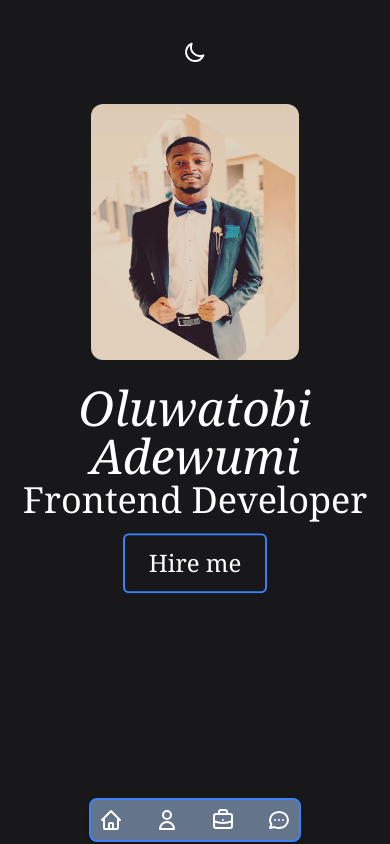
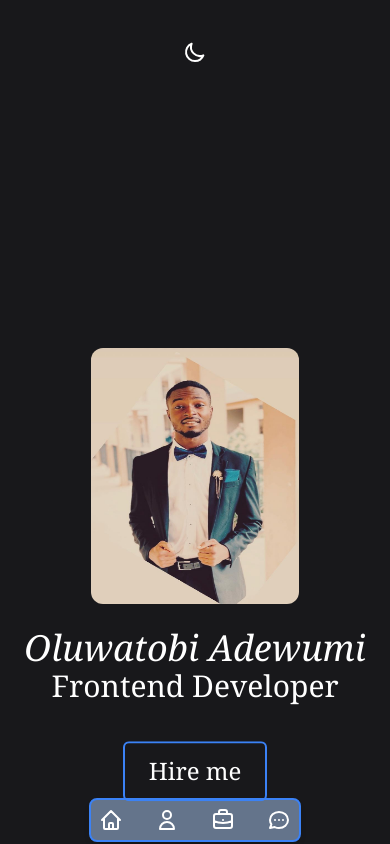
Before and after one commit to Classytobs/portfolio-11, a React (Create React App) app: page / in a window 390 px wide. Shown: the top 844 px of the page. Built offline with nearby package versions, Linux system fonts and the light colour scheme.

Commit message:
working on the screen responsiveness

```diff
--- a/src/Components/Home/Home.jsx
+++ b/src/Components/Home/Home.jsx
@@ -7,7 +7,7 @@ export default function Home() {
   const {theme, changeTheme}=useContext(ThemeContext);
 
   return (
-    <div className=' flex flex-col bg-zinc-900 gap-y-8 justify-start content-center py-8 min-h-screen max-w-full items-center'>
+    <div className=' flex flex-col bg-zinc-900 gap-y-8 justify-between content-center py-8 min-h-screen max-w-full items-center'>
       <div className='text-white p-2 cursor-pointer' onClick={changeTheme}>
           <svg className="w-6 h-6" fill="none" stroke="currentColor" viewBox="0 0 24 24" xmlns="http://www.w3.org/2000/svg">
           <path strokeLinecap="round" strokeLinejoin="round" strokeWidth={2} d="M20.354 15.354A9 9 0 018.646 3.646 9.003 9.003 0 0012 21a9.003 9.003 0 008.354-5.646z" /></svg>
@@ -18,13 +18,13 @@ export default function Home() {
               <img src={img0} alt='me'className='h-64 w-52 rounded-xl '/>
             </div>
 
-          <div className=' flex flex-col text-white px-4 justify-between content-center items-center text-4xl font-serif text-center'>
+          <div className=' flex flex-col text-white px-4 justify-between content-center items-center text-3xl font-serif text-center'>
             <div className='mb-6 font-medium'>
-              <h1 className='text-5xl italic hover:not-italic font-serif'>Oluwatobi Adewumi</h1>
+              <h1 className='text-4xl italic hover:not-italic font-serif'>Oluwatobi Adewumi</h1>
               <h5>Frontend Developer</h5>
             </div>
 
-            <div className='border-solid border-2 border-blue-500 py-3 px-6 max-w-fit rounded-md text-2xl
+            <div className='border-solid mt-6 border-2 border-blue-500 py-3 px-6 max-w-fit rounded-md text-2xl
             animate-bounce hover:bg-slate-600 cursor-pointer'>
                 <h3>Hire me</h3>
             </div>
```
